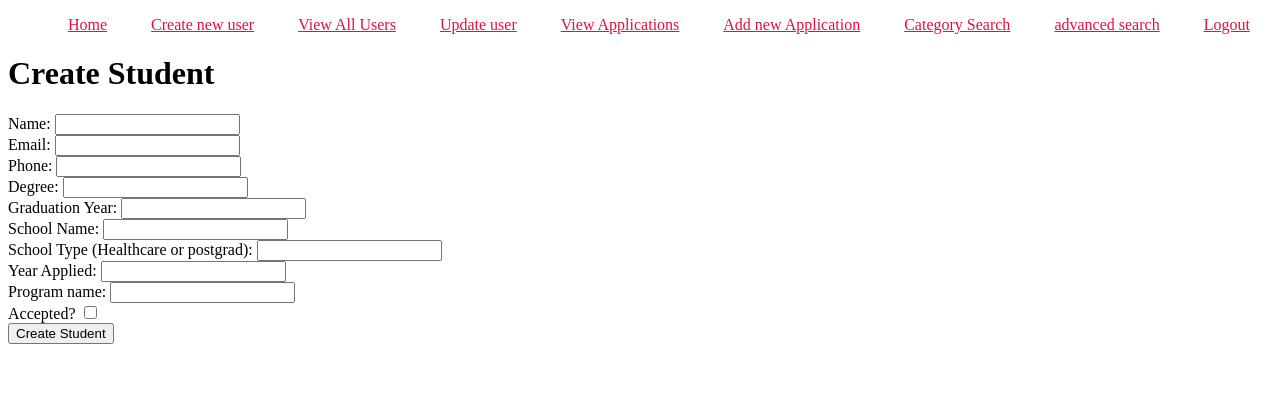
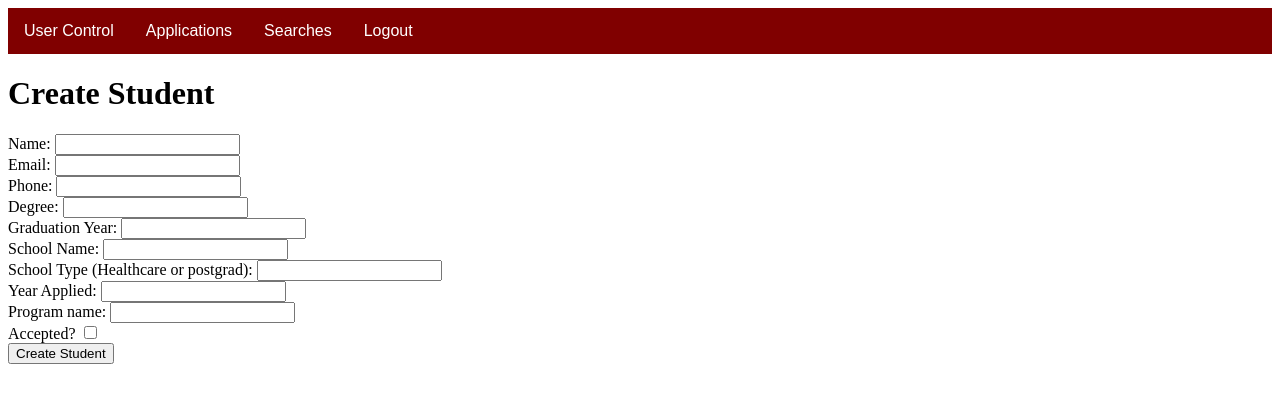
Before and after one commit to mebcool/Gradoutcome, a Flask app: page /createstudent in a window 1280 px wide. Shown: the top 403 px of the page. Run offline with Flask 3, Linux system fonts and the light colour scheme; a user stored in the database is signed in.

Commit message:
Update base.html

```diff
--- a/proto3/templates/base.html
+++ b/proto3/templates/base.html
@@ -1,40 +1,40 @@
 <!DOCTYPE html>
+<!-- https://www.w3schools.com/howto/howto_css_dropdown_navbar.asp -->
 <html>
 <head>
     <link href="/static/style.css" rel="stylesheet">
-    <link href="/static/sortable-table.css" rel="stylesheet">
     <title>{% block title %}{% endblock %}</title>
 </head>
 <body>
-    <nav>
-        <ul>
-            {% if current_user.is_authenticated %}
-                <li><a href="/">Home</a></li>
-                <li><a href="/createuser">Create new user</a></li>
-                <li><a href="/view_users">View All Users</a></li>
-                <li><a href="/updateuser">Update user</a></li>
-                <li><a href="/view_db">View Applications</a></li>
-                <li><a href="/createstudent">Add new Application</a></li>
-                <li><a href="/queries">Category Search</a></li>
-                <li><a href="/advanced">advanced search</a></li>
-                <li><a href="/logout">Logout</a></li>
-            {% else %}
-                <li><a href="/">Home</a></li>
-                <li><a href="/login">Login</a></li>
-            {% endif %}
-        </ul>
-    </nav>
-
-    {% with messages = get_flashed_messages() %}
-        {% if messages %}
-            <ul class="flashes">
-                {% for message in messages %}
-                    <li>{{ message }}</li>
-                {% endfor %}
-            </ul>
+    <div class="navbar">
+        {% if current_user.is_authenticated %}
+        <div class="dropdown">
+            <button class="dropbtn">User Control</button>
+            <div class="dropdown-content">
+                <a href="/createuser">Create new user</a>
+                <a href="/view_users">View All Users</a>
+                <a href="/updateuser">Update user</a>
+            </div>
+        </div>
+        <div class="dropdown">
+            <button class="dropbtn">Applications</button>
+            <div class="dropdown-content">
+                <a href="/view_db">View Applications</a>
+                <a href="/createstudent">Add new Application</a>
+            </div>
+        </div>
+        <div class="dropdown">
+            <button class="dropbtn">Searches</button>
+            <div class="dropdown-content">
+                <a href="/queries">Category Search</a>
+                <a href="/advanced">Advanced Search</a>
+            </div>
+        </div>
+        <a href="/logout">Logout</a>
+        {% else %}
+        <a href="/login">Login</a>
         {% endif %}
-    {% endwith %}
-
+    </div>
     {% block body %}{% endblock %}
 </body>
 </html>
```
